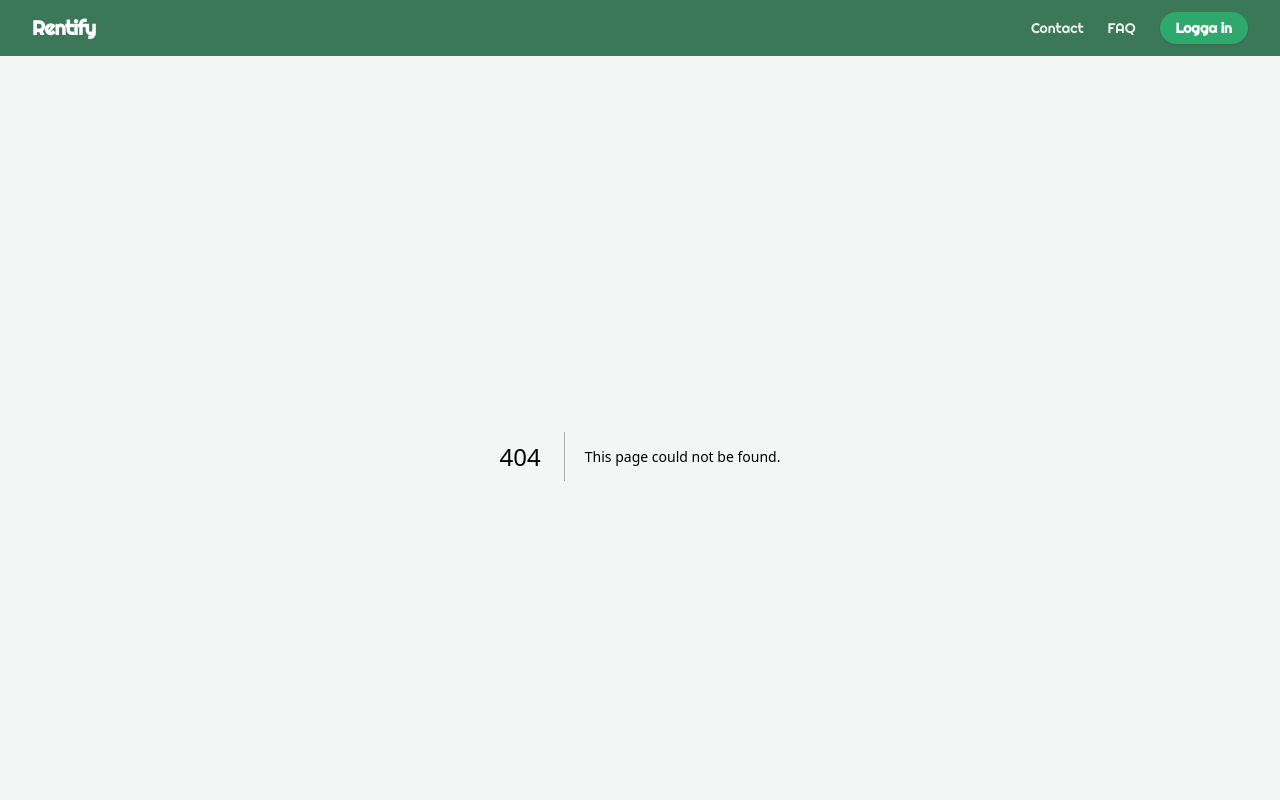
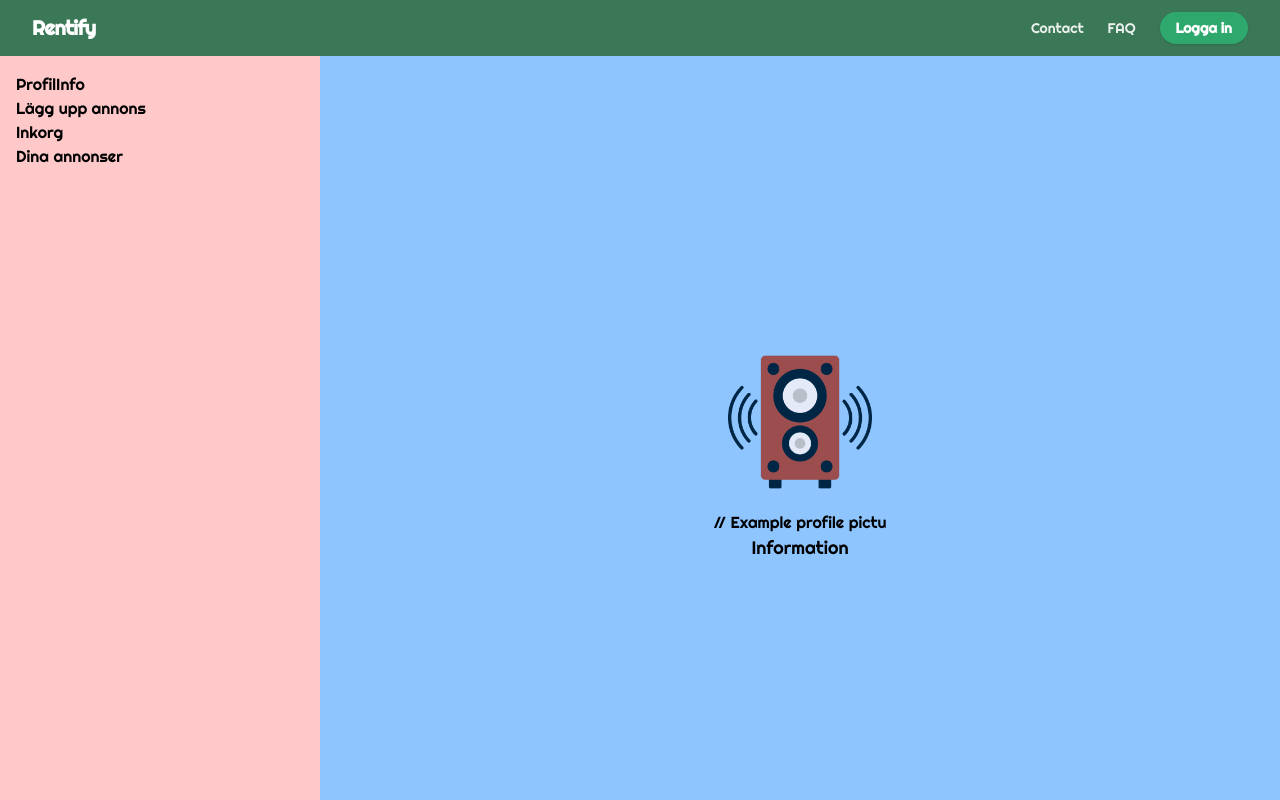
Before and after one commit to viktoriabjorklund/rentify, a Next.js app in the folder frontend/: page /profile in a window 1280 px wide. Before the commit this address had no page. Shown: the top 800 px of the page. Built offline with nearby package versions, Linux system fonts and the light colour scheme.

Commit message:
Add profile page

```diff
--- /dev/null
+++ b/frontend/pages/profile.tsx
@@ -0,0 +1,19 @@
+export default function Profile() {
+    return (
+      <div className="flex h-screen text-black">
+        {/* Sidebar */}
+        <div className="basis-1/4 bg-red-200 flex flex-col p-4">
+          <div>ProfilInfo</div>
+          <div>Lägg upp annons</div>
+          <div>Inkorg</div>
+          <div>Dina annonser</div>
+        </div>
+
+        {/* Main content */}
+        <div className="basis-3/4 bg-blue-300 flex flex-col items-center justify-center">
+          <img src="/speaker.png" alt="Profilbild" className="w-36 h-36 mb-4" /> // Example profile pictu
+          <div className="text-lg">Information</div>
+        </div>
+      </div>
+    );
+  }
```
